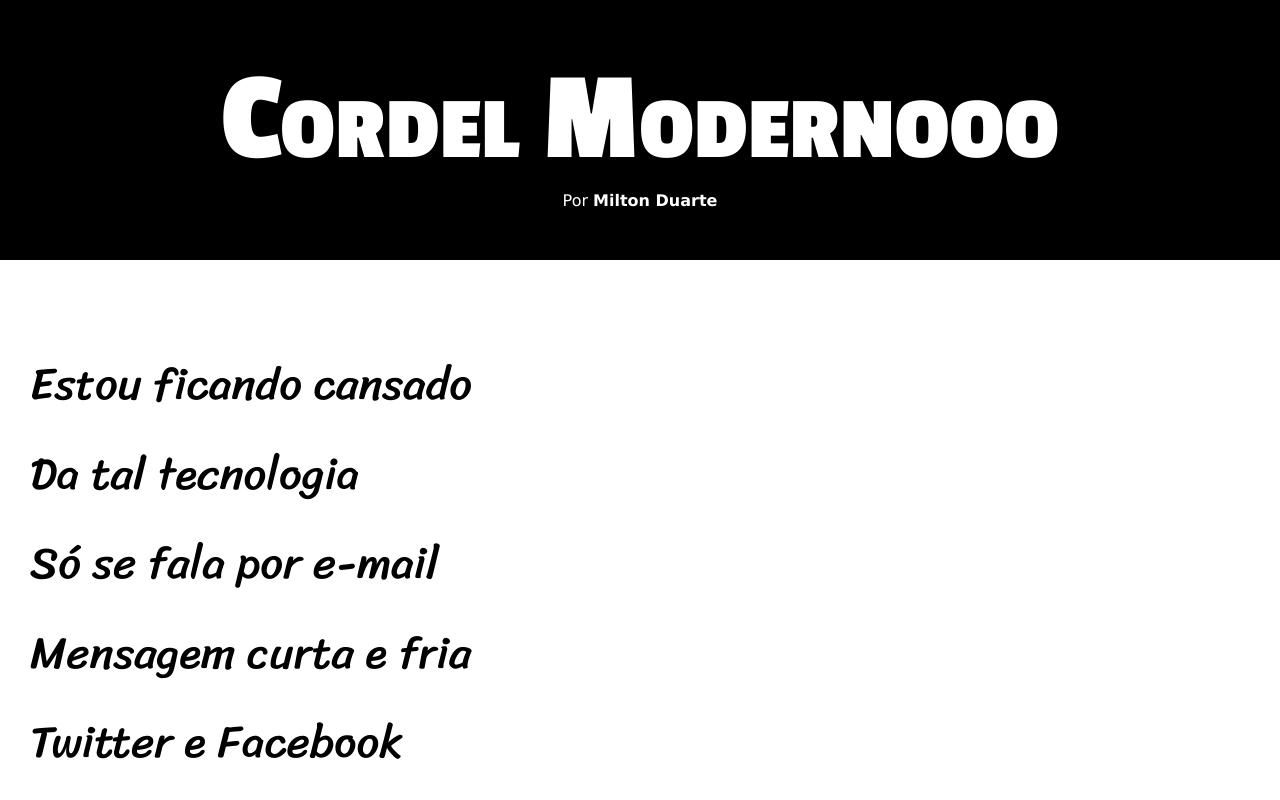
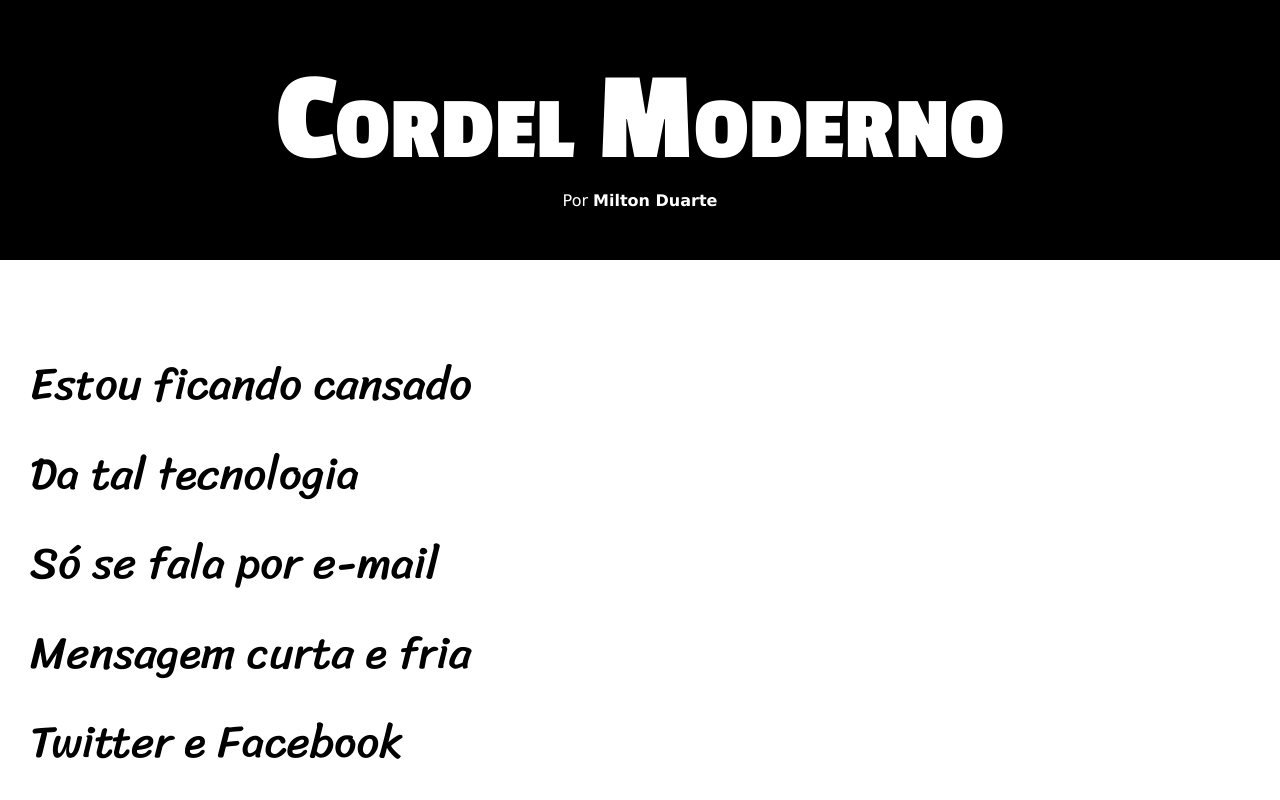
Before and after one commit to Daniel-Dev010/projeto-cordel, a plain HTML site: page index.html in a window 1280 px wide. Shown: the top 800 px of the page. Drawn offline with Linux system fonts and the light colour scheme.

Commit message:
correção

```diff
--- a/index.html
+++ b/index.html
@@ -10,7 +10,7 @@
 
     <header>
         <h1>
-            Cordel Modernooo
+            Cordel Moderno
         </h1>
 
         <p>
```
